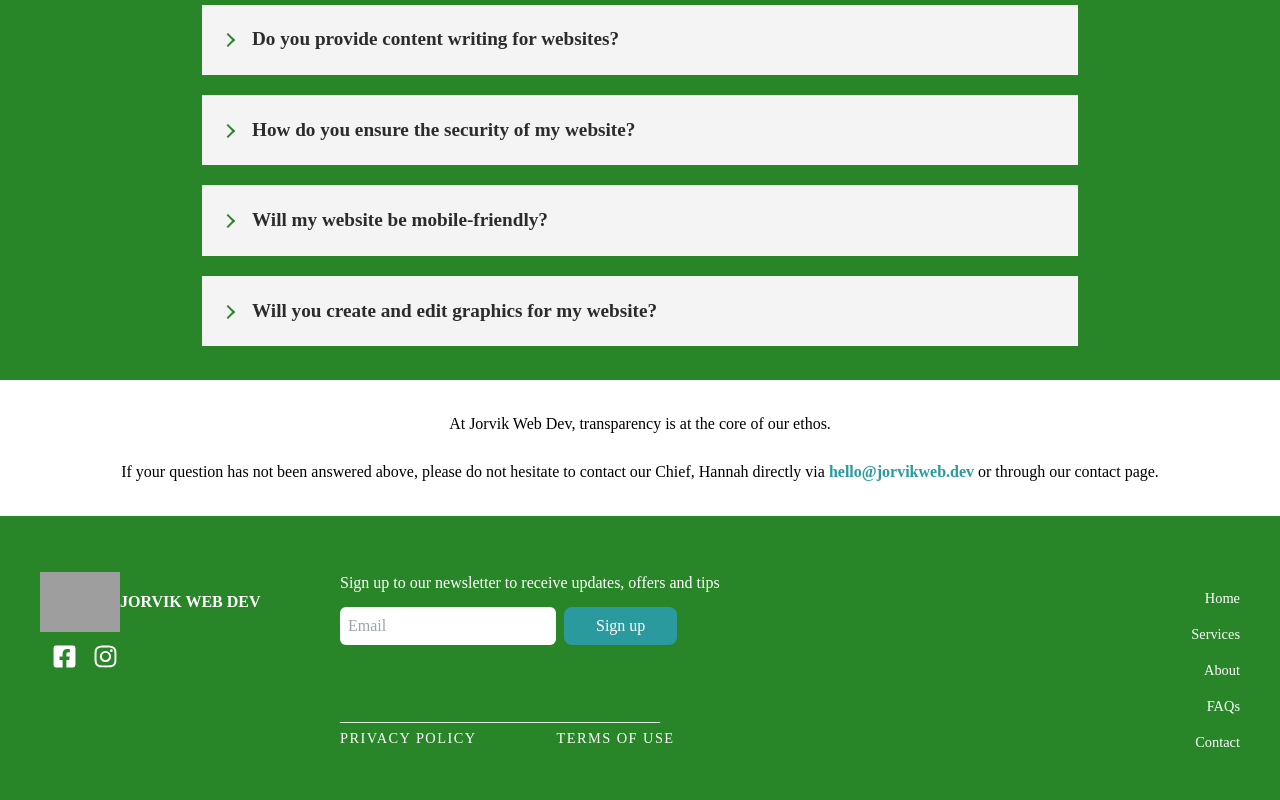
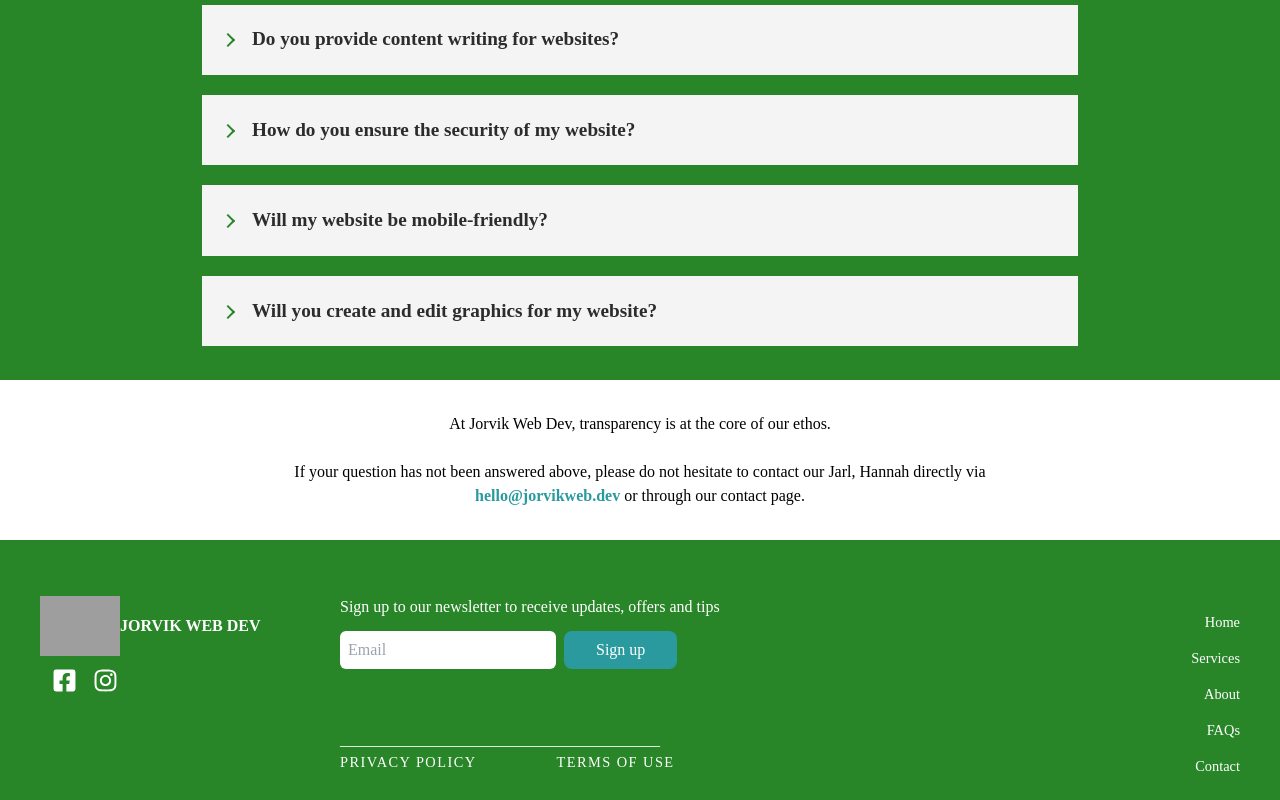
Before and after one commit to hannahf86/jorvikwebdev, a React (Vite) app: page /faqs in a window 1280 px wide. Shown: the part 712-1512 px from the top of the page. Before the commit the page ends 1488 px from the top, so only its background shows below. Built offline with nearby package versions, Linux system fonts and the light colour scheme; grey boxes are pictures that could not be loaded.

Commit message:
faq ui upodate

```diff
--- a/src/Pages/Faqs.jsx
+++ b/src/Pages/Faqs.jsx
@@ -40,7 +40,7 @@ const Faqs = () => {
   const layoutStyles = {
     background: "bg-green to-lightGreen h-full w-screen z-0 ",
     buttonContainer:
-      "relative flex flex-col justify-center items-center my-8 bg-white w-full md:py-8",
+      "relative flex flex-col justify-center items-center my-8 py-8 px-1 bg-white w-full md:py-8 md:px-12 lg:px-20 xl:px-40",
     serviceCard:
       "bg-white m-10 p-8 rounded-lg border-2 border-white hover:border-accent flex flex-col justify-center items-center",
     cardImage: "w-80 ",
@@ -284,7 +284,7 @@ const Faqs = () => {
           At Jorvik Web Dev, transparency is at the core of our ethos. <br />
           <br />
           If your question has not been answered above, please do not hesitate
-          to contact our Chief, Hannah directly via{" "}
+          to contact our Jarl, Hannah directly via{" "}
           <strong className="text-button hover:text-accent cursor-pointer">
             hello@jorvikweb.dev
           </strong>{" "}
```
